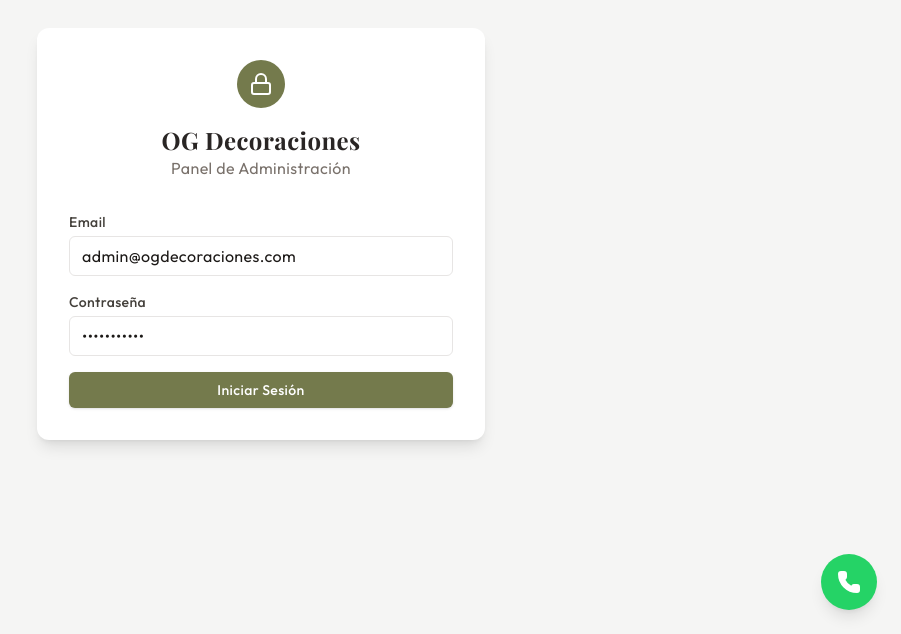
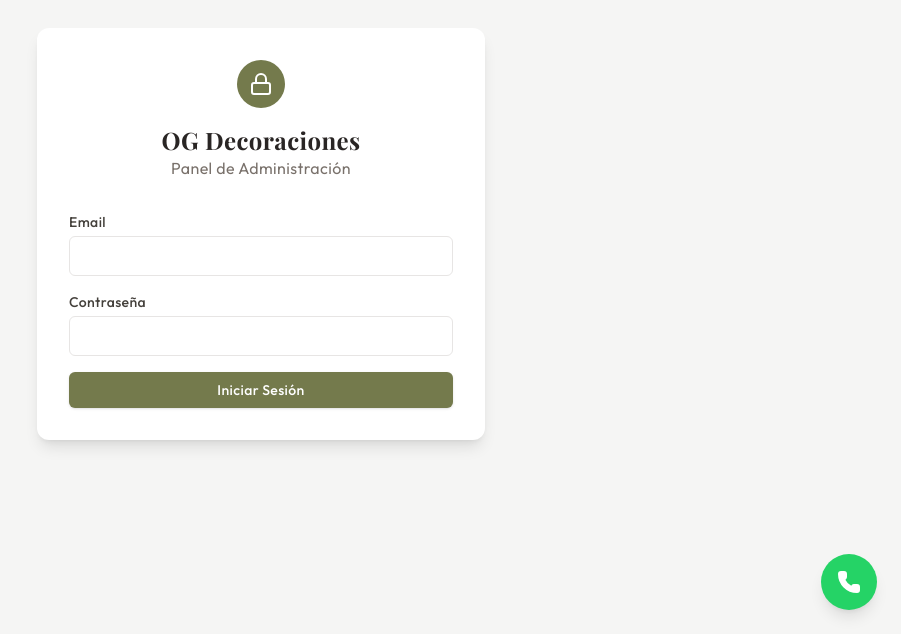
Before and after one commit to innerdrop/og-deco, a Next.js app: page /admin in a window 1280 px wide. Shown: the part 166-800 px from the top of the page, without its empty margins (379-1280 px from the left). Built offline with nearby package versions, Linux system fonts and the light colour scheme; no server answers; a web font is replaced by a local one.

Commit message:
Fix: prevent login autofill with readOnly hack

```diff
--- a/src/components/auth/login-form.tsx
+++ b/src/components/auth/login-form.tsx
@@ -33,14 +33,20 @@ export default function LoginForm() {
                     <p className="text-stone-500">Panel de Administración</p>
                 </div>
 
-                <form action={dispatch} className="space-y-4">
+                <form action={dispatch} className="space-y-4" autoComplete="off">
+                    {/* Dummy inputs to trick browser autofill */}
+                    <input type="text" name="fake_email_to_prevent_autofill" style={{ position: 'absolute', opacity: 0, height: 0, width: 0, zIndex: -1, pointerEvents: 'none' }} tabIndex={-1} autoComplete="off" />
+                    <input type="password" name="fake_password_to_prevent_autofill" style={{ position: 'absolute', opacity: 0, height: 0, width: 0, zIndex: -1, pointerEvents: 'none' }} tabIndex={-1} autoComplete="off" />
+
                     <div>
                         <label className="block text-sm font-medium text-stone-700 mb-1">Email</label>
                         <input
                             name="email"
                             type="email"
-                            defaultValue="admin@ogdecoraciones.com"
                             required
+                            autoComplete="off"
+                            readOnly
+                            onFocus={(e) => e.target.readOnly = false}
                             className="w-full h-10 rounded-md border border-stone-200 px-3 focus:outline-none focus:ring-1 focus:ring-olive"
                         />
                     </div>
@@ -50,7 +56,9 @@ export default function LoginForm() {
                             name="password"
                             type="password"
                             required
-                            defaultValue="password123"
+                            autoComplete="new-password"
+                            readOnly
+                            onFocus={(e) => e.target.readOnly = false}
                             className="w-full h-10 rounded-md border border-stone-200 px-3 focus:outline-none focus:ring-1 focus:ring-olive"
                         />
                     </div>
```
